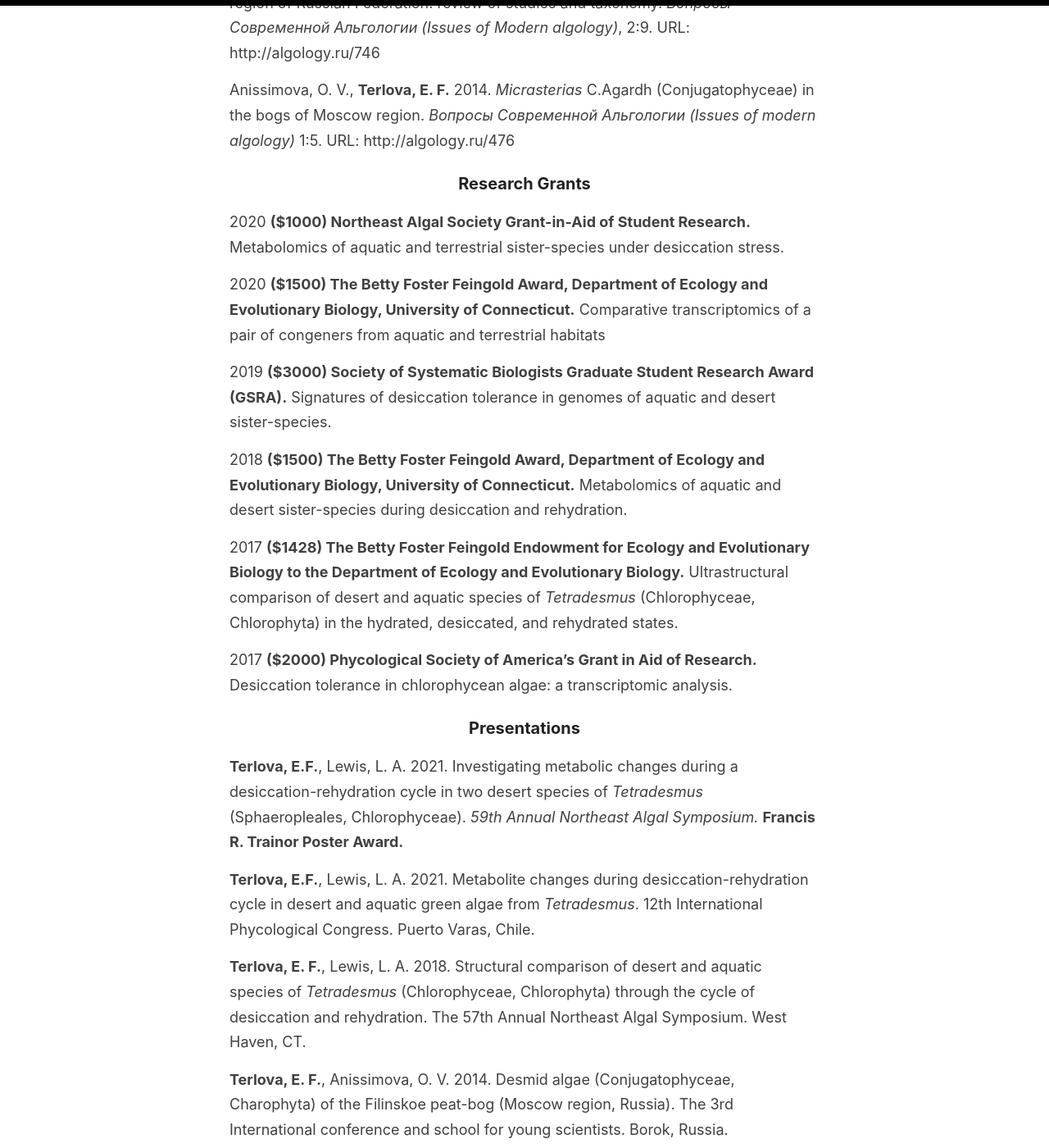
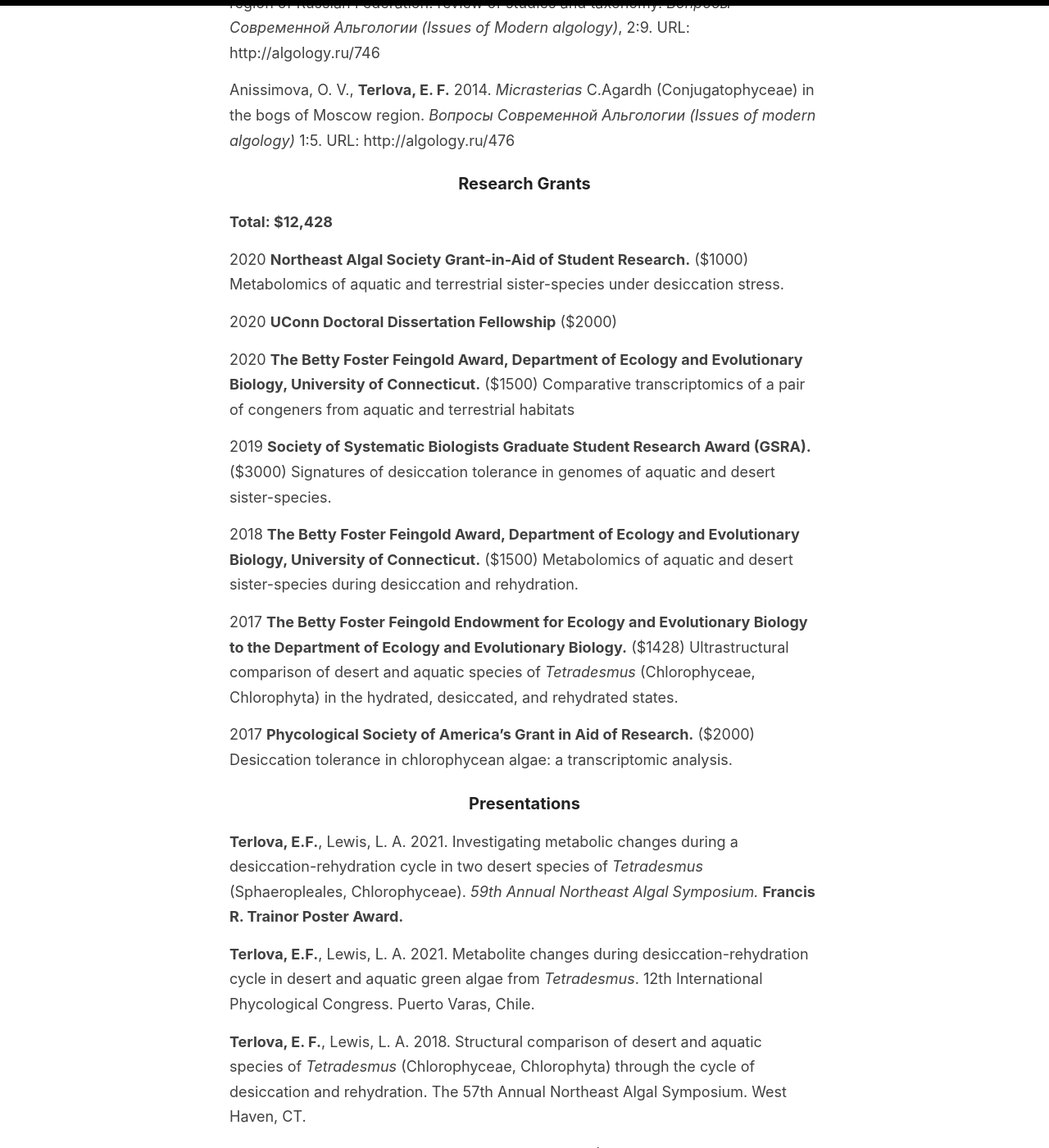
Before and after one commit to eterlova/eterlova.github.io, a Jekyll site: the page built from _pages/curriculum-vitae.md, in a window 1280 px wide and 1400 px high, scrolled down 973 px. Shown: the whole window at 82% size. Built offline with Jekyll 4.4.1, drawn with Linux system fonts in a browser that asks for light colours.

Commit message:
Update curriculum-vitae.md

```diff
--- a/_pages/curriculum-vitae.md
+++ b/_pages/curriculum-vitae.md
@@ -4,7 +4,7 @@ title:
 permalink: /cv/
 ---
 
-Download <a href="https://eterlova.github.io/ETerlovaCVJan2022.pdf" target="_blank">My CV</a> [Last updated: October 2021]
+Download <a href="https://eterlova.github.io/ETerlovaCVFeb2022.pdf" target="_blank">My CV</a> [Last updated: October 2021]
 
 ## Curriculum Vitae
 
@@ -29,22 +29,25 @@ Anissimova, O. V., **Terlova, E. F.** 2015. Conjugatophyceae (Streptophyta) of N
 Anissimova, O. V., **Terlova, E. F.** 2014. *Micrasterias* C.Agardh (Conjugatophyceae) in the bogs of Moscow region. *Вопросы Современной Альгологии (Issues of modern algology)* 1:5. URL: http://algology.ru/476
 
 ### Research Grants
+**Total: $12,428**
 
-2020 **($1000) Northeast Algal Society Grant-in-Aid of Student Research.** Metabolomics of aquatic and terrestrial sister-species under desiccation stress.
+2020 **Northeast Algal Society Grant-in-Aid of Student Research.** ($1000) Metabolomics of aquatic and terrestrial sister-species under desiccation stress.
 
-2020 **($1500) The Betty Foster Feingold Award, Department of Ecology and Evolutionary Biology, University of Connecticut.**
+2020 **UConn Doctoral Dissertation Fellowship** ($2000)
+
+2020 **The Betty Foster Feingold Award, Department of Ecology and Evolutionary Biology, University of Connecticut.** ($1500)
 Comparative transcriptomics of a pair of congeners from aquatic and terrestrial habitats
 
-2019 **($3000) Society of Systematic Biologists Graduate Student Research Award (GSRA).**
+2019 **Society of Systematic Biologists Graduate Student Research Award (GSRA).** ($3000)
 Signatures of desiccation tolerance in genomes of aquatic and desert sister-species.
 
-2018 **($1500) The Betty Foster Feingold Award, Department of Ecology and Evolutionary Biology, University of Connecticut.**
+2018 **The Betty Foster Feingold Award, Department of Ecology and Evolutionary Biology, University of Connecticut.** ($1500)
 Metabolomics of aquatic and desert sister-species during desiccation and rehydration.
 
-2017 **($1428) The Betty Foster Feingold Endowment for Ecology and Evolutionary Biology to the Department of Ecology and Evolutionary Biology.**
+2017 **The Betty Foster Feingold Endowment for Ecology and Evolutionary Biology to the Department of Ecology and Evolutionary Biology.** ($1428)
 Ultrastructural comparison of desert and aquatic species of *Tetradesmus* (Chlorophyceae, Chlorophyta) in the hydrated, desiccated, and rehydrated states.
 
-2017 **($2000) Phycological Society of America’s Grant in Aid of Research.**
+2017 **Phycological Society of America’s Grant in Aid of Research.** ($2000)
 Desiccation tolerance in chlorophycean algae: a transcriptomic analysis.
 
 ### Presentations
```
